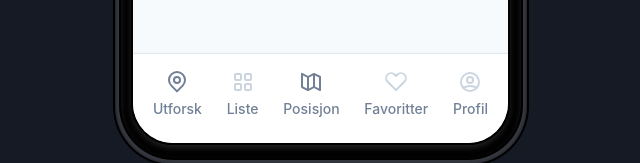
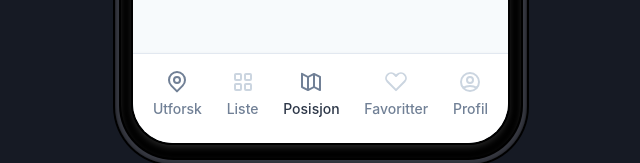
Before and after one commit to danielkjellid/DS4300-Interaction-Design-2-JNGL, a Vue app: page /position in a window 1280 px wide. Shown: the part 789-952 px from the top of the page, without its empty margins (319-959 px from the left). Built offline with nearby package versions, Linux system fonts and the light colour scheme; what @tailwindcss/custom-forms would draw is missing.

Commit message:
Fixed small bug

```diff
--- a/src/App.vue
+++ b/src/App.vue
@@ -37,7 +37,7 @@
                   </svg>
                   <a>Liste</a>
                 </router-link>
-                <router-link to="/postition" class="block text-sm font-medium text-gray-600 hover:text-gray-800" active-class="text-gray-800">
+                <router-link to="/position" class="block text-sm font-medium text-gray-600 hover:text-gray-800" active-class="text-gray-800">
                   <svg viewBox="0 0 24 24" fill="currentColor" class="w-6 h-6 m-auto mb-1 text-gray-400 hover:text-gray-600" :class="{'text-gray-600' : parentIsActive('/position')}">
                     <path d="M14 5.62l-4 2v10.76l4-2V5.62zm2 0v10.76l4 2V7.62l-4-2zm-8 2l-4-2v10.76l4 2V7.62zm7 10.5L9.45 20.9a1 1 0 01-.9 0l-6-3A1 1 0 012 17V4a1 1 0 011.45-.9L9 5.89l5.55-2.77a1 1 0 01.9 0l6 3A1 1 0 0122 7v13a1 1 0 01-1.45.89L15 18.12z"/>
                   </svg>
@@ -50,7 +50,7 @@
                   <a>Favoritter</a>
                 </router-link>
                 <router-link to="/profile" class="block text-sm font-medium text-gray-600 hover:text-gray-800" active-class="text-gray-800">
-                  <svg fill="none" viewBox="0 0 24 24" stroke="currentColor" class="w-6 h-6 m-auto mb-1 text-gray-400 hover:text-gray-600">
+                  <svg fill="none" viewBox="0 0 24 24" stroke="currentColor" class="w-6 h-6 m-auto mb-1 text-gray-400 hover:text-gray-600" :class="{'text-gray-600' : parentIsActive('/profile')}">
                     <path stroke-linecap="round" stroke-linejoin="round" stroke-width="2" d="M5.121 17.804A13.937 13.937 0 0112 16c2.5 0 4.847.655 6.879 1.804M15 10a3 3 0 11-6 0 3 3 0 016 0zm6 2a9 9 0 11-18 0 9 9 0 0118 0z"/>
                   </svg>
                   <a>Profil</a>
```
